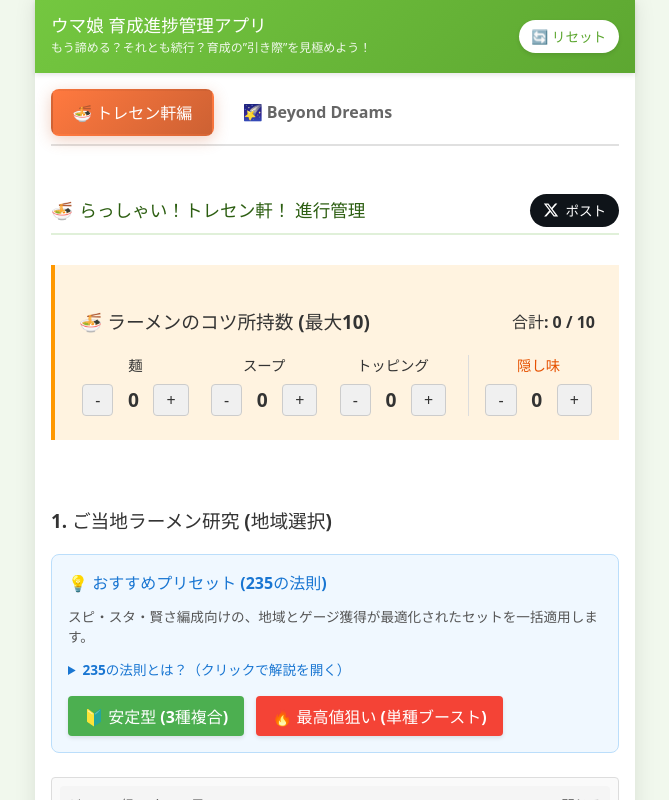
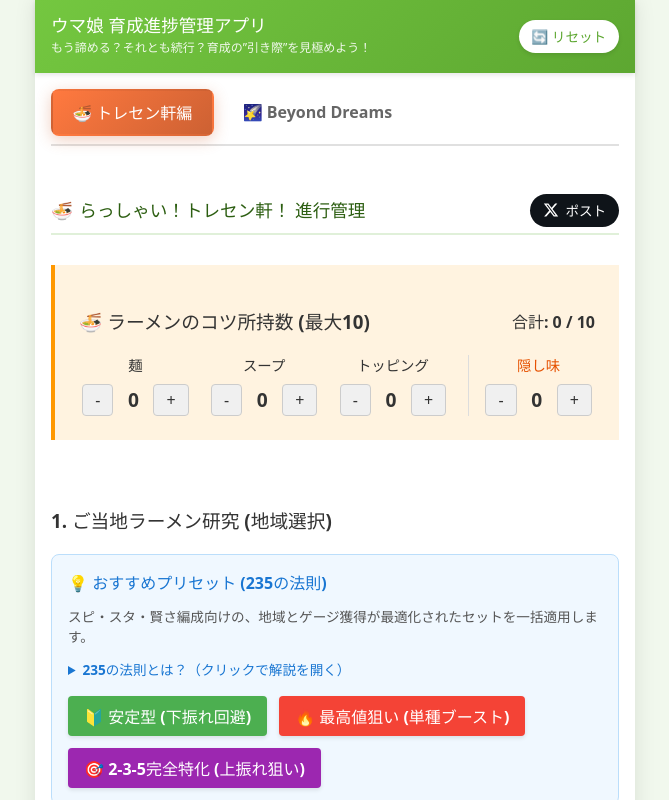
Before and after one commit to tagamy/uma-planner, a React (Vite) app: page / in a window 1280 px wide. Shown: the top 800 px of the page, without its empty margins (305-974 px from the left). Built offline with nearby package versions, Linux system fonts and the light colour scheme.

Commit message:
feat: add strict 2-3-5 preset

```diff
--- a/src/components/TorisenKenSection.tsx
+++ b/src/components/TorisenKenSection.tsx
@@ -108,18 +108,36 @@
         });
     };
 
-    const handleApplyPreset = (presetType: 'stable' | 'max') => {
+    const handleApplyPreset = (presetType: 'stable' | 'max' | 'strict') => {
         if (!window.confirm('現在の地域選択とラーメン作成数がリセットされます。適用しますか？')) {
             return;
         }
         onChangeState(prev => {
+            let junior: [string, string, string] = ['札幌', '函館', '東京'];
+            let classic: [string, string, string] = ['中山', '阪神', '小倉'];
+            let senior: [string, string, string] = ['中山', '京都', '阪神'];
+
+            if (presetType === 'stable') {
+                junior = ['札幌', '函館', '東京'];
+                classic = ['中山', '阪神', '小倉'];
+                senior = ['中山', '京都', '阪神'];
+            } else if (presetType === 'max') {
+                junior = ['札幌', '函館', '東京'];
+                classic = ['中山', '阪神', '小倉'];
+                senior = ['札幌', '函館', '京都'];
+            } else if (presetType === 'strict') {
+                junior = ['札幌', '函館', '福島'];
+                classic = ['小倉', '京都', '阪神'];
+                senior = ['札幌', '函館', '京都'];
+            }
+
             return {
                 ...prev,
                 regions: {
                     ...prev.regions,
-                    junior: ['札幌', '函館', '東京'],
-                    classic: ['中山', '阪神', '小倉'],
-                    senior: presetType === 'stable' ? ['中山', '京都', '阪神'] : ['札幌', '函館', '京都']
+                    junior,
+                    classic,
+                    senior
                 },
                 ramenCounts: {
                     ...prev.ramenCounts,
@@ -268,8 +286,9 @@
                                 回収ベースを「5」にしておくと、友情練習を踏んだ際に一発でその素材のコツを回収できるようになり、試食のサイクルが格段に早くなります。
                             </p>
                             <ul style={{ margin: '0', paddingLeft: '1.2rem' }}>
-                                <li style={{ marginBottom: '0.25rem' }}><strong>安定型</strong>: どの練習でも何かしらのラーメンが食べられ、圧倒的な安定感があります。</li>
-                                <li><strong>最高値狙い</strong>: よりステータス上限（サブステなど）を伸ばしたい場合の単種ブースト特化です。</li>
+                                <li style={{ marginBottom: '0.25rem' }}><strong>安定型</strong>: どの練習でもラーメンが食べられ、圧倒的な安定感があります。（下振れ回避）</li>
+                                <li style={{ marginBottom: '0.25rem' }}><strong>最高値狙い</strong>: 安定型からシニア期だけ単種ブースト特化に変えたルートです。</li>
+                                <li><strong>2-3-5完全特化</strong>: ジュニア・クラシックから完全に2:3:5比率を作る上振れ狙いルートです。（ジュニア福島、クラシック小倉・京都・阪神）</li>
                             </ul>
                         </div>
                     </details>
@@ -278,13 +297,19 @@
                             onClick={() => handleApplyPreset('stable')}
                             style={{ padding: '0.5rem 1rem', backgroundColor: '#4caf50', color: 'white', border: 'none', borderRadius: '4px', cursor: 'pointer', fontWeight: 'bold', display: 'flex', alignItems: 'center', gap: '0.5rem', boxShadow: '0 2px 4px rgba(0,0,0,0.1)' }}
                         >
-                            <span>🔰 安定型 (3種複合)</span>
+                            <span>🔰 安定型 (下振れ回避)</span>
                         </button>
                         <button
                             onClick={() => handleApplyPreset('max')}
                             style={{ padding: '0.5rem 1rem', backgroundColor: '#f44336', color: 'white', border: 'none', borderRadius: '4px', cursor: 'pointer', fontWeight: 'bold', display: 'flex', alignItems: 'center', gap: '0.5rem', boxShadow: '0 2px 4px rgba(0,0,0,0.1)' }}
                         >
                             <span>🔥 最高値狙い (単種ブースト)</span>
+                        </button>
+                        <button
+                            onClick={() => handleApplyPreset('strict')}
+                            style={{ padding: '0.5rem 1rem', backgroundColor: '#9c27b0', color: 'white', border: 'none', borderRadius: '4px', cursor: 'pointer', fontWeight: 'bold', display: 'flex', alignItems: 'center', gap: '0.5rem', boxShadow: '0 2px 4px rgba(0,0,0,0.1)' }}
+                        >
+                            <span>🎯 2-3-5完全特化 (上振れ狙い)</span>
                         </button>
                     </div>
                 </div>
```
